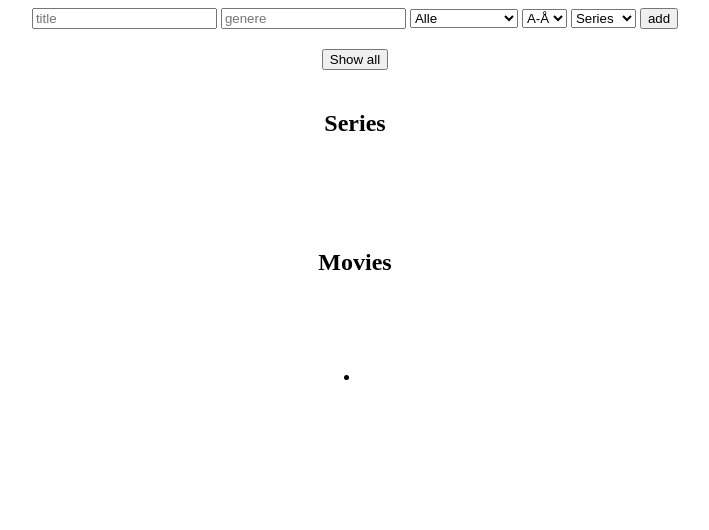
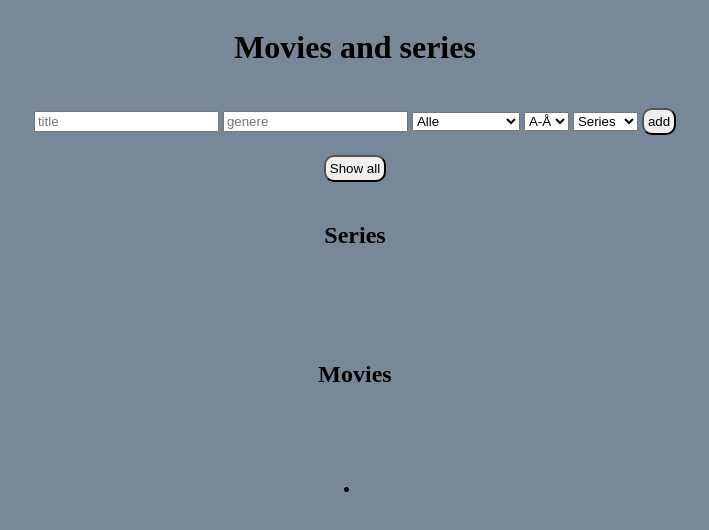
Before and after one commit to kine587/data_dashboard_asignment, a plain HTML site: page index.html in a window 1280 px wide. Shown: the whole page, without its empty margins (285-994 px from the left). Drawn offline with Linux system fonts and the light colour scheme.

Commit message:
added backroundcolor on body and some padding on buttons

```diff
--- a/index.html
+++ b/index.html
@@ -8,6 +8,7 @@
     <title>Movies & series</title>
   </head>
   <body>
+    <h1>Movies and series</h1>
     <form id="mediaForm">
       <input type="text" id="title" placeholder="title" />
       <input type="text" id="genere" placeholder="genere" />
--- a/style.css
+++ b/style.css
@@ -3,6 +3,13 @@ body {
   flex-direction: column;
   align-items: center;
   gap: 20px;
+  background-color: lightslategray;
+}
+
+h1 {
+  display: flex;
+  justify-content: center;
+  align-items: center;
 }
 
 h2 {
@@ -14,3 +21,8 @@ h2 {
 ul {
   text-align: center;
 }
+
+button {
+  padding: 4px;
+  border-radius: 10px;
+}
```
